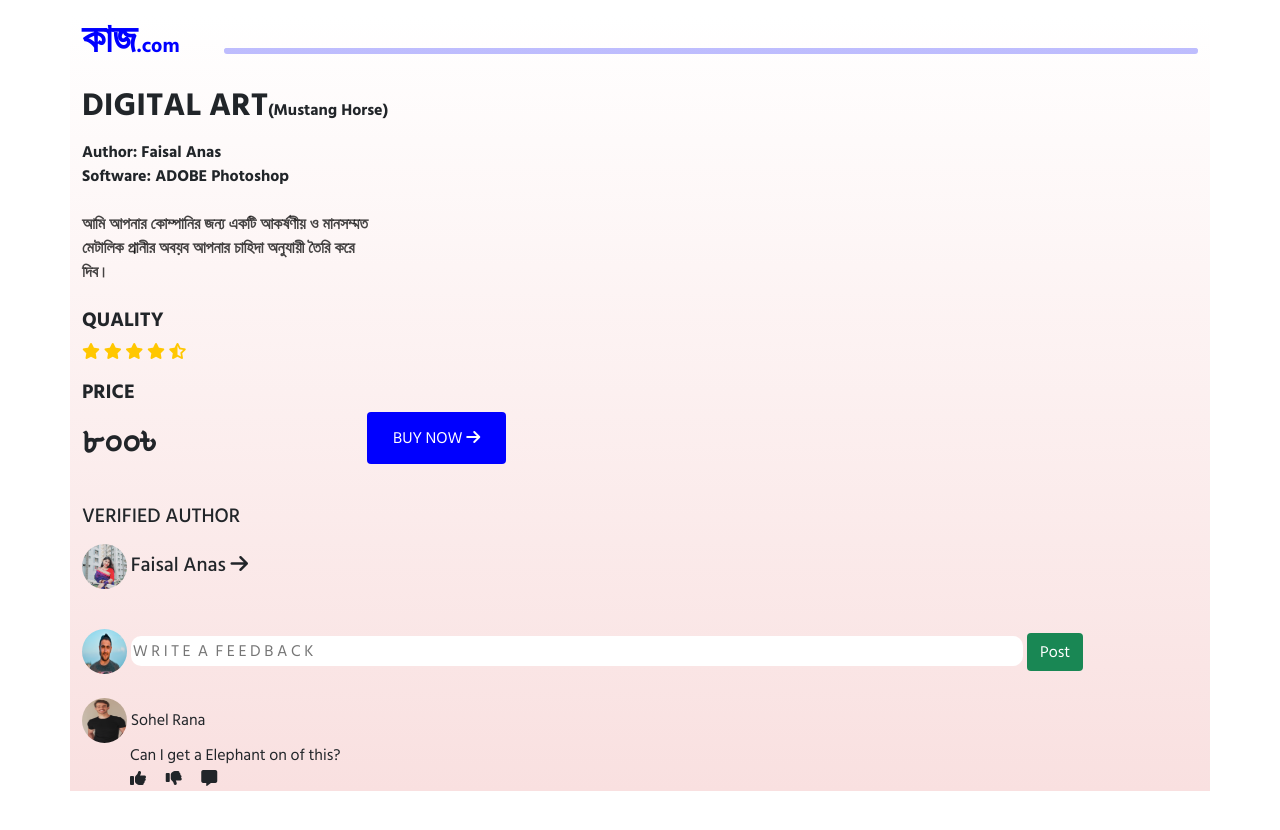
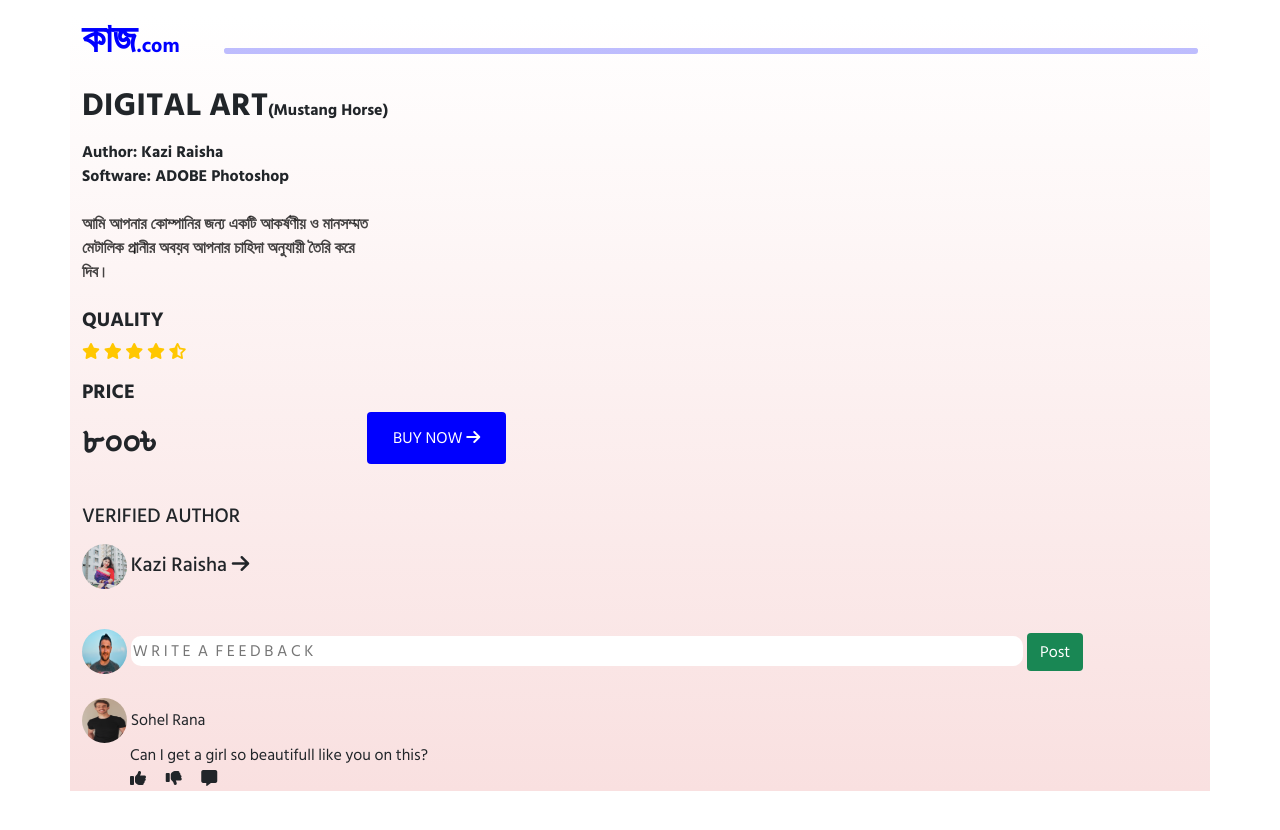
Before and after one commit to kaajj/kaajj.github.io, a website: page horse.html in a window 1280 px wide. Drawn offline with nearby package versions, Linux system fonts and the light colour scheme.

Commit message:
kazi raisha update

```diff
--- a/horse.html
+++ b/horse.html
@@ -29,7 +29,7 @@
 
                     <p> <b class="bold"><h1 class="d-inline fs-2 fw-bolder">DIGITAL  ART</h1><span class="fw-bolder">(Mustang Horse)</span></b> </p>
 
-                    <b class="bold"><span>Author: Faisal Anas</span><br>
+                    <b class="bold"><span>Author: Kazi Raisha</span><br>
                     <span>Software: ADOBE Photoshop</span></b>
 
                     <p class="my-4 fw-bold b-color">আমি আপনার কোম্পানির জন্য একটি  আকর্ষণীয় ও মানসম্মত মেটালিক প্রানীর অবয়ব আপনার চাহিদা অনুযায়ী তৈরি করে দিব।</p>
@@ -62,7 +62,7 @@
                 <p>
                     <div class="faisal-image d-inline-block">
                         <img src="../img/faisal.jpg" class="img-fluid rounded-circle" alt="">
-                    </div> <span> <h5 class="fs-5 d-inline"> Faisal Anas <i class="fa-solid fa-arrow-right"></i></h5></span>
+                    </div> <span> <h5 class="fs-5 d-inline"> Kazi Raisha <i class="fa-solid fa-arrow-right"></i></h5></span>
                 </p>
             </div>
             <br>
@@ -91,7 +91,7 @@
                 </div>
                 <p class="d-inline" >
                     <span>Sohel Rana</span> <br>
-                    <span class="p-5">Can I get a Elephant on of this?</span>
+                    <span class="p-5">Can I get a girl so beautifull like you on this?</span>
                 </p>
                 <p  class="px-5"><i class="fa-solid fa-thumbs-up mr-5"></i>                 <i class="fa-solid fa-thumbs-down mx-3"></i> <i class="fa-solid fa-message"></i></p>
             </div>
```
